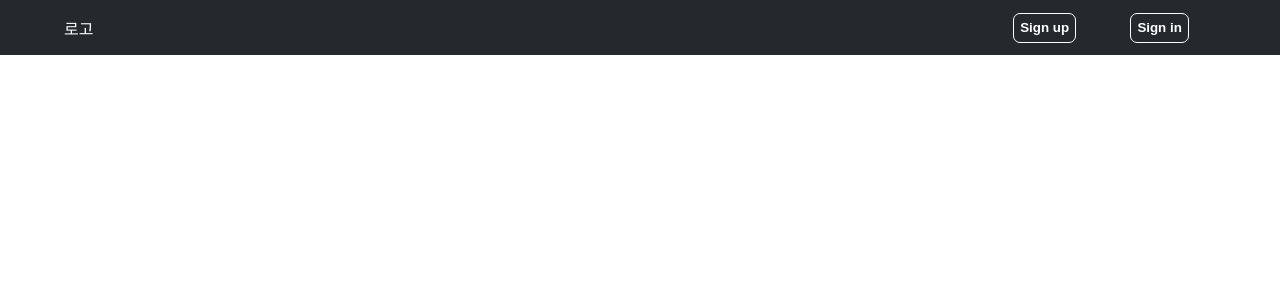
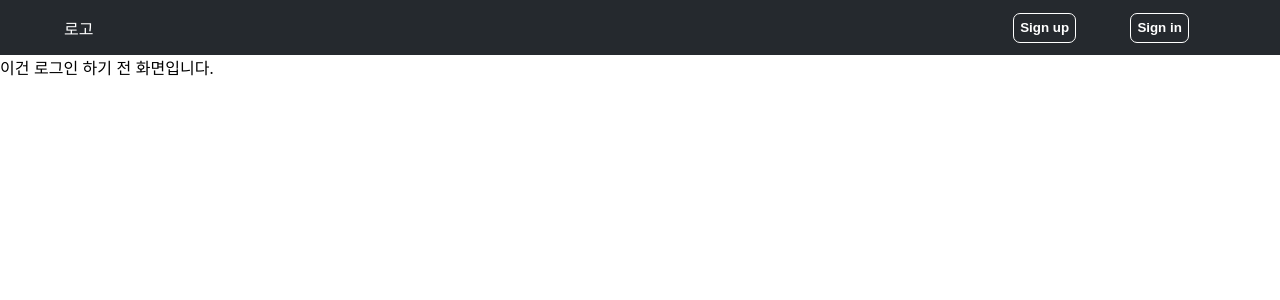
Before and after one commit to taewankang/elekant_front, a React (Create React App) app in the folder front/: page / in a window 1280 px wide. Shown: the top 300 px of the page. Built offline with nearby package versions, Linux system fonts and the light colour scheme.

Commit message:
modify signup, login, home page

```diff
--- a/front/src/App.js
+++ b/front/src/App.js
@@ -1,12 +1,31 @@
 import React from "react";
 import BeforeLogin from "./component/menu/before_login/";
+import AfterLogin from './component/menu/after_login';
+import Home from './page/Home';
+import {useDispatch, useSelector} from 'react-redux';
+import SignUp from './page/SignUp';
+import Login from './page/Login';
+import {BrowserRouter as Router, Route, Switch} from 'react-router-dom';
 
-const App = () => {
+const App = ({history}) => {
+  const {isLogin} = useSelector(state => state.reducer);
   return (
     <div>
-      <BeforeLogin />
+      {isLogin ? <AfterLogin /> : <BeforeLogin />}
+      <Router>
+        <Switch>
+          <Route exact path='/' component={Home}/>    //메인 페이지
+          <Route path='/signup' component={SignUp}/>  //회원가입 페이지
+          <Route path='/login' component={Login}/>    //로그인 화면
+        </Switch>
+      </Router>
     </div>
   );
 }
 
+const LoginException = ({history}) => {
+  alert('이미 로그인 하였습니다.');
+  history.replace('/');
+}
+
 export default App;
--- /dev/null
+++ b/front/src/component/home/AfterLoginContent.js
@@ -0,0 +1,11 @@
+import React from 'react';
+
+const AfterLoginContent = () => {
+  return (
+    <div>
+      이건 로그인 후 메인 화면입니다.
+    </div>
+  )
+}
+
+export default AfterLoginContent
--- /dev/null
+++ b/front/src/component/home/BeforeLoginContent.js
@@ -0,0 +1,11 @@
+import React from 'react';
+
+const BeforeLoginContent = () => {
+  return (
+    <div>
+      이건 로그인 하기 전 화면입니다.
+    </div>
+  )
+}
+
+export default BeforeLoginContent
--- /dev/null
+++ b/front/src/component/menu/after_login/index.js
@@ -0,0 +1,11 @@
+import React from 'react';
+
+const index = () => {
+    return (
+        <div>
+
+        </div>
+    )
+}
+
+export default index
--- a/front/src/index.js
+++ b/front/src/index.js
@@ -7,10 +7,13 @@ import {createStore} from 'redux';
 import {Provider} from 'react-redux';
 import rootReducer from './reducer/reducer';
 import { composeWithDevTools } from 'redux-devtools-extension'; // 리덕스 개발자 도구
+import { BrowserRouter } from 'react-router-dom';
 const store = createStore(rootReducer, composeWithDevTools()); // 스토어를 만듭니다.
 ReactDOM.render(
   <Provider store={store}>
-    <App />
+    <BrowserRouter>
+      <App />
+    </BrowserRouter>
   </Provider>,
   document.getElementById('root')
 );
--- /dev/null
+++ b/front/src/page/Home.js
@@ -0,0 +1,17 @@
+import React from 'react';
+import BeforeLoginContent from '../component/home/BeforeLoginContent';
+import AfterLoginContent from '../component/home/AfterLoginContent';
+import {useSelector} from 'react-redux';
+
+const Home = () => {    //메인 화면에서 메뉴를 제외하고 보여줄 화면(메뉴는 App.js제일 위에 보여줄 것)
+  const {isLogin} = useSelector(state => state.reducer);  //로그인 여부에 따라 메인 화면을 변경해줘야 하기 때문에
+
+  return (
+    <div>
+      {/* 메뉴 아래 부분 렌더링 화면 */}
+      {isLogin ? <AfterLoginContent/>: <BeforeLoginContent/>}
+    </div>
+  )
+}
+
+export default Home
--- /dev/null
+++ b/front/src/page/Login.js
@@ -0,0 +1,11 @@
+import React from 'react';
+
+const Login = () => {
+  return (
+    <div>
+      이건 로그인 화면입니다.
+    </div>
+  )
+}
+
+export default Login
--- /dev/null
+++ b/front/src/page/SignUp.js
@@ -0,0 +1,19 @@
+import React, {useEffect} from 'react';
+import {useSelector} from 'react-redux';
+const SignUp = ({history}) => {
+  const {isLogin} = useSelector(state => state.reducer);
+  useEffect(() => { //로그인이 되어 있을 때 signUp화면으로 들어가는 것을 방지 하기 위해 선언
+    if(isLogin){
+      alert('로그인이 되어 있습니다.');
+      history.push('/');
+    }
+  }, []);
+
+  return (
+    <div>
+      이건 회원가입 화면입니다.
+    </div>
+  )
+}
+
+export default SignUp
--- a/front/src/reducer/reducer.js
+++ b/front/src/reducer/reducer.js
@@ -1,7 +1,7 @@
 import React from 'react';
 import {combineReducers} from 'redux';
 const initiateState = {
-
+  isLogin: false,   //로그인 여부를 확인
 }
 
 const reducer = (state = initiateState, action) => {
```
Also changed, not shown: front/src/component/login/LoginContent.js (added, +11 -0 lines), front/src/component/signUp/SignUpContent.js (added, +11 -0 lines).
